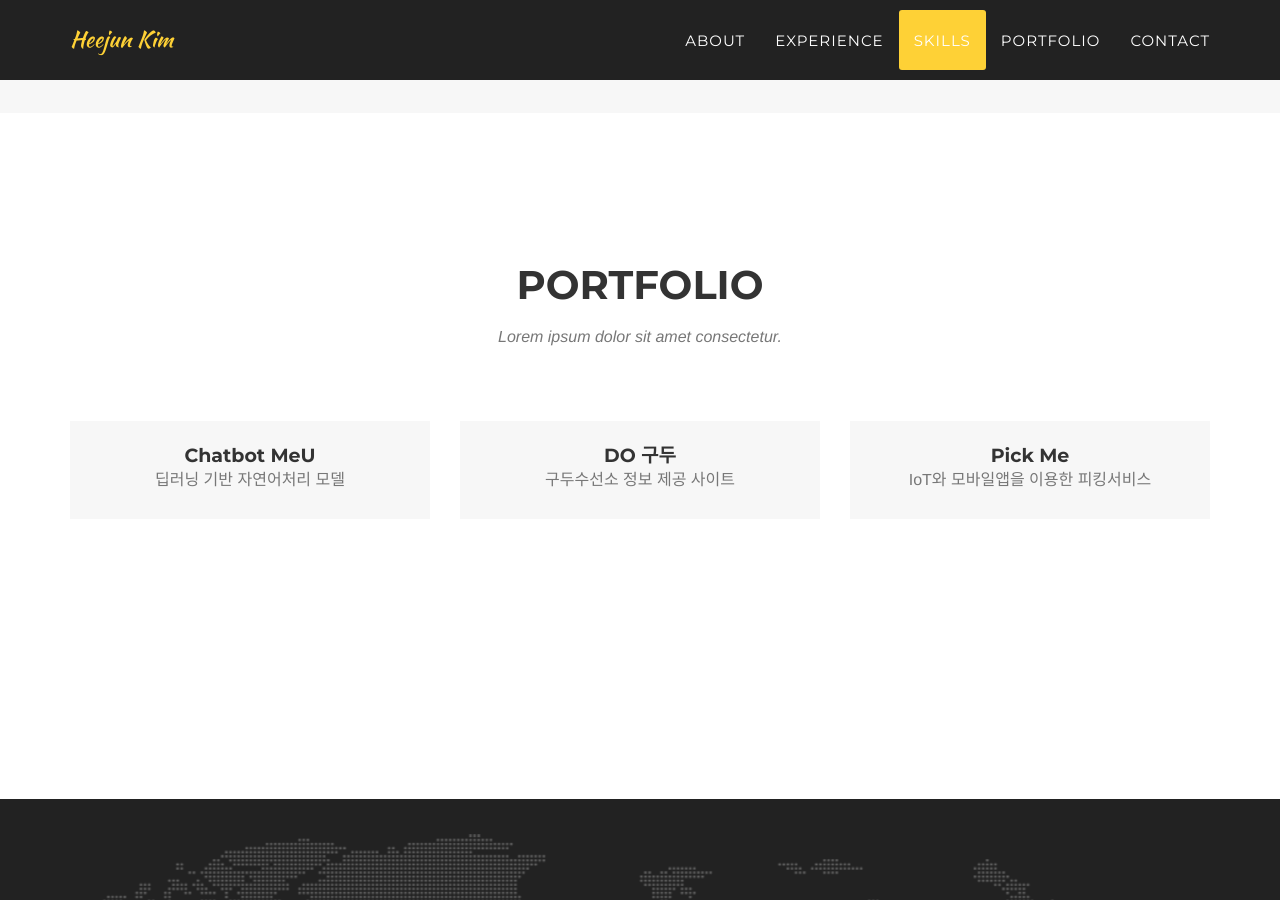
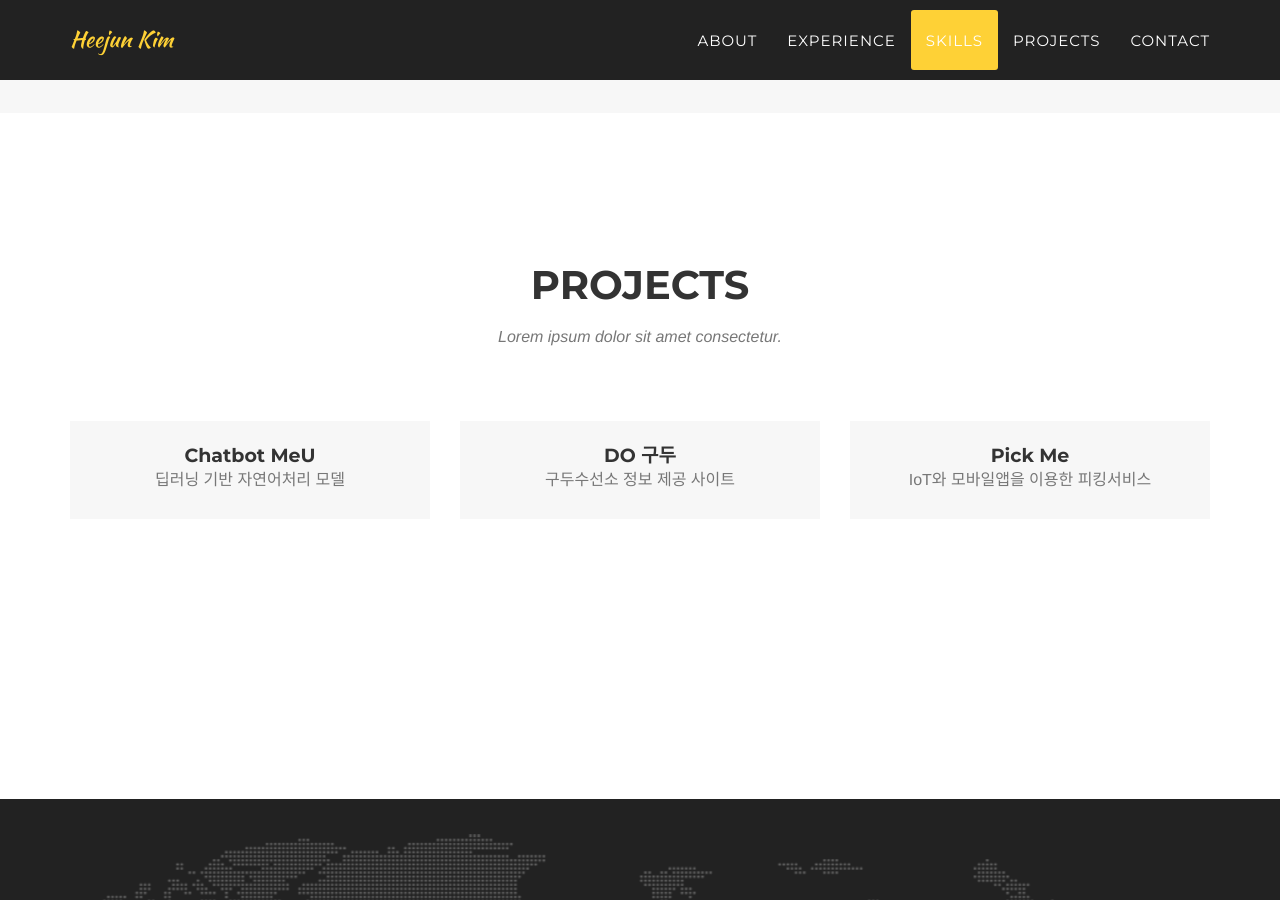
Before and after one commit to heejun1942/heejun1942.github.io, a Jekyll site: the page built from _posts/2014-07-18-project-1.markdown, in a window 1280 px wide and 900 px high, scrolled down 4706 px. Built offline with Jekyll 4.4.1, drawn with Linux system fonts in a browser that asks for light colours; nearby versions of some CDN libraries; some web fonts are replaced; part of the change alters nothing that is shown.

Commit message:
200705 || Update file

```diff
--- a/_includes/header.html
+++ b/_includes/header.html
@@ -28,7 +28,7 @@
                         <a class="page-scroll" href="#services">Skills</a>
                     </li>
                     <li>
-                        <a class="page-scroll" href="#portfolio">Portfolio</a>
+                        <a class="page-scroll" href="#portfolio">Projects</a>
                     </li>
 
                     <!-- <li>
--- a/_includes/modals.html
+++ b/_includes/modals.html
@@ -14,22 +14,27 @@
                         <div class="modal-body">
                             <h2>{{ post.title }}</h2>
                             <hr class="star-primary">
-                            <img src="img/portfolio/{{ post.img }}" class="img-responsive img-centered" alt="{{ post.alt }}">
-                            <p>{{ post.description }}</p>
                             <ul class="list-inline item-details">
-                                <li>Client:
+                                <!-- <li>Client:
                                     <strong><a href="http://startbootstrap.com">{{ post.client }}</a>
+                                    </strong>
+                                </li> -->
+                                <li>Service:
+                                    <strong><a href="http://startbootstrap.com">{{ post.category }}</a>
                                     </strong>
                                 </li>
                                 <li>Date:
                                     <strong><a href="http://startbootstrap.com">{{ post.project-date }}</a>
                                     </strong>
                                 </li>
-                                <li>Service:
-                                    <strong><a href="http://startbootstrap.com">{{ post.category }}</a>
+                                <li>Skills:
+                                    <strong><a href="http://startbootstrap.com">{{ post.skills }}</a>
                                     </strong>
                                 </li>
+
                             </ul>
+                            <img src="img/portfolio/{{ post.img }}" class="img-responsive img-centered" alt="{{ post.alt }}">
+                            <p>{{ post.description }}</p>
                             <button type="button" class="btn btn-default" data-dismiss="modal"><i class="fa fa-times"></i> Close</button>
                         </div>
                     </div>
--- a/_includes/portfolio_grid.html
+++ b/_includes/portfolio_grid.html
@@ -3,7 +3,7 @@
         <div class="container">
             <div class="row">
                 <div class="col-lg-12 text-center">
-                    <h2 class="section-heading">Portfolio</h2>
+                    <h2 class="section-heading">Projects</h2>
                     <h3 class="section-subheading text-muted">Lorem ipsum dolor sit amet consectetur.</h3>
                 </div>
             </div>
--- a/_posts/2014-07-18-project-1.markdown
+++ b/_posts/2014-07-18-project-1.markdown
@@ -7,9 +7,9 @@ date: 2020-06-18
 img: meu.PNG
 thumbnail: meu-thumbnail.PNG
 alt: image-alt
-project-date: April 2014
-client: Start Bootstrap
-category: Web Development
-description: Lorem ipsum dolor sit amet, usu cu alterum nominavi lobortis. At duo novum diceret. Tantas apeirian vix et, usu sanctus postulant inciderint ut, populo diceret necessitatibus in vim. Cu eum dicam feugiat noluisse.
-
+project-date: 2020.05 - 2020.06
+skills: 딥러닝, 자연어처리
+category: 심리적 안정을 위한 위로봇
+description: 딥러닝기반 자연어처리 모델을 이용하여 챗봇을 구현하였습니다. 본 챗봇은 심리적으로 불안한 사람들을 위로해주기 위한 목적으로 1인가구와 독거노인을 대상으로 하고 있습니다.<img src="img/portfolio/{{ post.des-img1 }}" class="img-responsive img-centered" alt="">
+des-img1: meu1.PNG
 ---
```
Also changed, not shown: img/portfolio/meu1.PNG (added), img/portfolio/meu2.PNG (added), img/portfolio/meu3.PNG (added).
